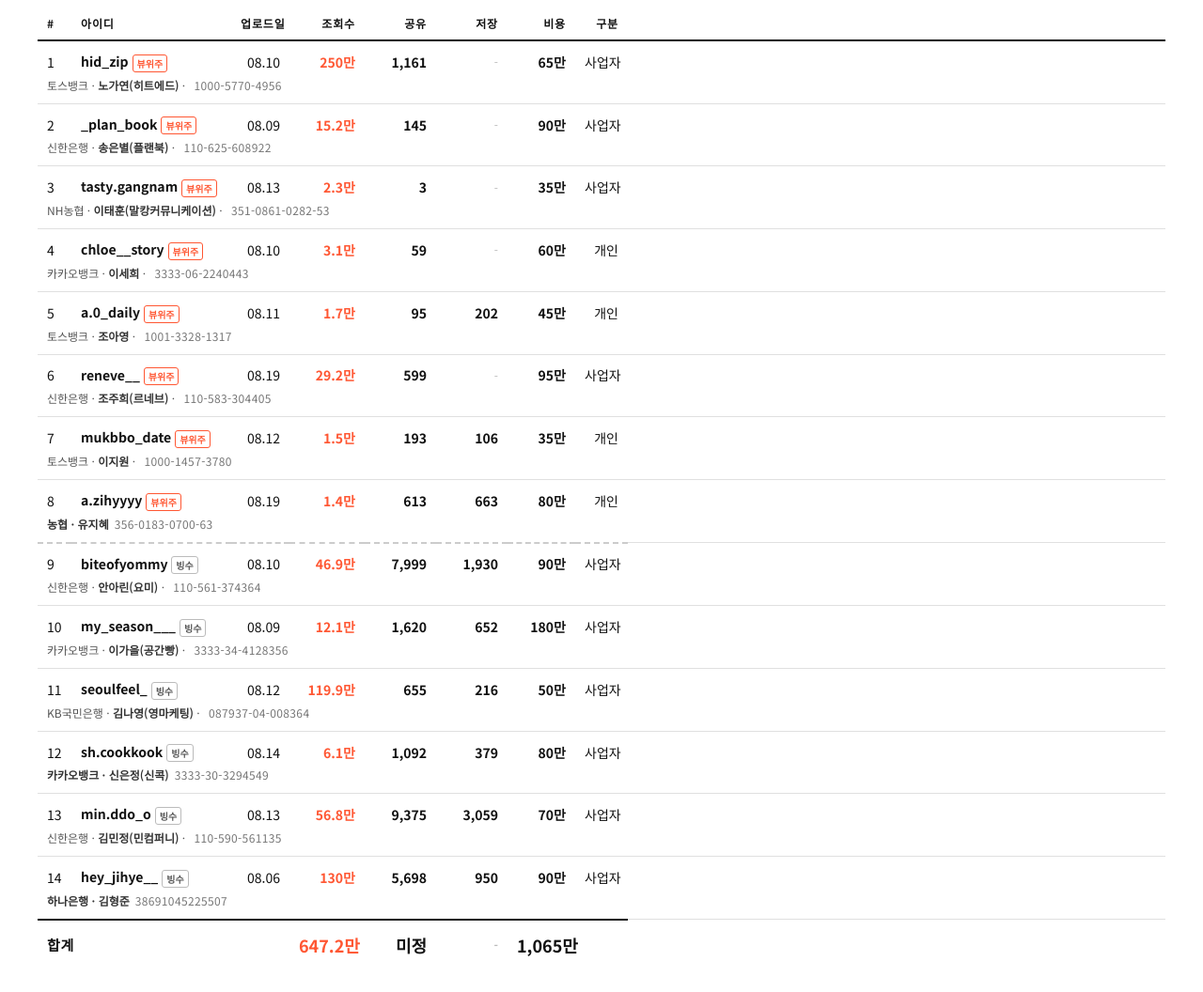
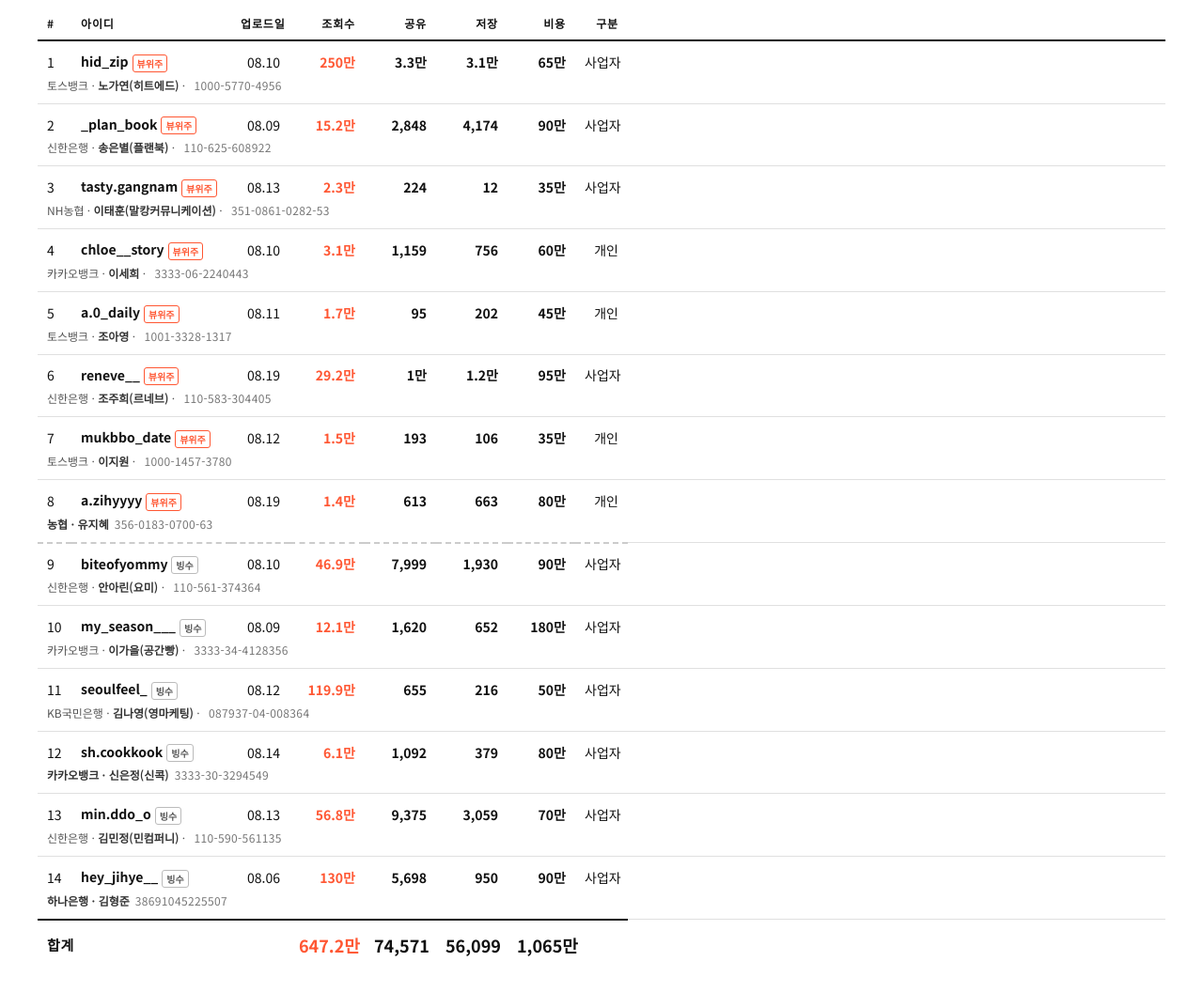
Before and after one commit to kangnaan00/connecting-3sec-guide, a plain HTML site: page loop808-2026/index.html in a window 1280 px wide. Shown: the part 590-1646 px from the top of the page at 94% size. Drawn offline with Linux system fonts and the light colour scheme.

Commit message:
루프808: 나머지 5개 계정 공유·저장 집계 완료 (14/14)
- hid_zip: DM공유 3.3만, 저장 3.1만
- _plan_book: DM공유 2,848, 저장 4,174
- tasty.gangnam: DM공유 224, 저장 12
- chloe__story: DM공유 1,159, 저장 756
- reneve__: DM공유 1만, 저장 1.2만
- 합계: 총 공유 74,571건 / 총 저장 56,099건
- stats-grid에 총 저장 항목 추가

Co-Authored-By: Claude Sonnet 4.6 <noreply@anthropic.com>

```diff
--- a/loop808-2026/index.html
+++ b/loop808-2026/index.html
@@ -86,7 +86,7 @@
 <div class="wrap">
 
   <span class="brand">LOOP 808</span>
-  <p class="tagline">인플루언서 캠페인 결과 · 2026.08 · 14개 계정 · 공유·저장 2026.11.02 기준 (9/14)</p>
+  <p class="tagline">인플루언서 캠페인 결과 · 2026.08 · 14개 계정 · 공유·저장 2026.11.02 기준</p>
 
   <div class="view-tabs">
     <button class="view-tab active" data-view="internal">내부용</button>
@@ -136,17 +136,17 @@
       </tr>
     </thead>
     <tbody>
-      <tr><td>1</td><td class="id"><a class="id-link" href="https://www.instagram.com/reel/Db2q_org4iY/" target="_blank">hid_zip</a> <span class="r1">뷰위주</span></td><td>08.10</td><td class="nv">250만</td><td class="ns">1,161</td><td class="na">-</td><td class="ns">65만</td><td>사업자</td></tr>
+      <tr><td>1</td><td class="id"><a class="id-link" href="https://www.instagram.com/reel/Db2q_org4iY/" target="_blank">hid_zip</a> <span class="r1">뷰위주</span></td><td>08.10</td><td class="nv">250만</td><td class="ns">3.3만</td><td class="ns">3.1만</td><td class="ns">65만</td><td>사업자</td></tr>
 <tr class="acct-row"><td colspan="9"><span class="acct-bank">토스뱅크</span><span class="acct-sep"> · </span><span class="acct-name">노가연(히트에드)</span><span class="acct-sep"> · </span><span class="acct-num">1000-5770-4956</span></td></tr>
-      <tr><td>2</td><td class="id"><a class="id-link" href="https://www.instagram.com/reel/Dbz9kpJIrf5/" target="_blank">_plan_book</a> <span class="r1">뷰위주</span></td><td>08.09</td><td class="nv">15.2만</td><td class="ns">145</td><td class="na">-</td><td class="ns">90만</td><td>사업자</td></tr>
+      <tr><td>2</td><td class="id"><a class="id-link" href="https://www.instagram.com/reel/Dbz9kpJIrf5/" target="_blank">_plan_book</a> <span class="r1">뷰위주</span></td><td>08.09</td><td class="nv">15.2만</td><td class="ns">2,848</td><td class="ns">4,174</td><td class="ns">90만</td><td>사업자</td></tr>
 <tr class="acct-row"><td colspan="9"><span class="acct-bank">신한은행</span><span class="acct-sep"> · </span><span class="acct-name">송은별(플랜북)</span><span class="acct-sep"> · </span><span class="acct-num">110-625-608922</span></td></tr>
-      <tr><td>3</td><td class="id"><a class="id-link" href="https://www.instagram.com/reel/Db98B2xpxCy/" target="_blank">tasty.gangnam</a> <span class="r1">뷰위주</span></td><td>08.13</td><td class="nv">2.3만</td><td class="ns">3</td><td class="na">-</td><td class="ns">35만</td><td>사업자</td></tr>
+      <tr><td>3</td><td class="id"><a class="id-link" href="https://www.instagram.com/reel/Db98B2xpxCy/" target="_blank">tasty.gangnam</a> <span class="r1">뷰위주</span></td><td>08.13</td><td class="nv">2.3만</td><td class="ns">224</td><td class="ns">12</td><td class="ns">35만</td><td>사업자</td></tr>
 <tr class="acct-row"><td colspan="9"><span class="acct-bank">NH농협</span><span class="acct-sep"> · </span><span class="acct-name">이태훈(말캉커뮤니케이션)</span><span class="acct-sep"> · </span><span class="acct-num">351-0861-0282-53</span></td></tr>
-      <tr><td>4</td><td class="id"><a class="id-link" href="https://www.instagram.com/reel/Db25nyxz9wq/" target="_blank">chloe__story</a> <span class="r1">뷰위주</span></td><td>08.10</td><td class="nv">3.1만</td><td class="ns">59</td><td class="na">-</td><td class="ns">60만</td><td>개인</td></tr>
+      <tr><td>4</td><td class="id"><a class="id-link" href="https://www.instagram.com/reel/Db25nyxz9wq/" target="_blank">chloe__story</a> <span class="r1">뷰위주</span></td><td>08.10</td><td class="nv">3.1만</td><td class="ns">1,159</td><td class="ns">756</td><td class="ns">60만</td><td>개인</td></tr>
 <tr class="acct-row"><td colspan="9"><span class="acct-bank">카카오뱅크</span><span class="acct-sep"> · </span><span class="acct-name">이세희</span><span class="acct-sep"> · </span><span class="acct-num">3333-06-2240443</span></td></tr>
       <tr><td>5</td><td class="id"><a class="id-link" href="https://www.instagram.com/reel/Db5nXXGpKoP/" target="_blank">a.0_daily</a> <span class="r1">뷰위주</span></td><td>08.11</td><td class="nv">1.7만</td><td class="ns">95</td><td class="ns">202</td><td class="ns">45만</td><td>개인</td></tr>
 <tr class="acct-row"><td colspan="9"><span class="acct-bank">토스뱅크</span><span class="acct-sep"> · </span><span class="acct-name">조아영</span><span class="acct-sep"> · </span><span class="acct-num">1001-3328-1317</span></td></tr>
-      <tr><td>6</td><td class="id"><a class="id-link" href="https://www.instagram.com/reel/DcLKG5nBVOb/" target="_blank">reneve__</a> <span class="r1">뷰위주</span></td><td>08.19</td><td class="nv">29.2만</td><td class="ns">599</td><td class="na">-</td><td class="ns">95만</td><td>사업자</td></tr>
+      <tr><td>6</td><td class="id"><a class="id-link" href="https://www.instagram.com/reel/DcLKG5nBVOb/" target="_blank">reneve__</a> <span class="r1">뷰위주</span></td><td>08.19</td><td class="nv">29.2만</td><td class="ns">1만</td><td class="ns">1.2만</td><td class="ns">95만</td><td>사업자</td></tr>
 <tr class="acct-row"><td colspan="9"><span class="acct-bank">신한은행</span><span class="acct-sep"> · </span><span class="acct-name">조주희(르네브)</span><span class="acct-sep"> · </span><span class="acct-num">110-583-304405</span></td></tr>
       <tr><td>7</td><td class="id"><a class="id-link" href="https://www.instagram.com/reel/Db8G4d7BLvj/" target="_blank">mukbbo_date</a> <span class="r1">뷰위주</span></td><td>08.12</td><td class="nv">1.5만</td><td class="ns">193</td><td class="ns">106</td><td class="ns">35만</td><td>개인</td></tr>
 <tr class="acct-row"><td colspan="9"><span class="acct-bank">토스뱅크</span><span class="acct-sep"> · </span><span class="acct-name">이지원</span><span class="acct-sep"> · </span><span class="acct-num">1000-1457-3780</span></td></tr>
@@ -171,8 +171,8 @@
         <td colspan="2">합계</td>
         <td></td>
         <td class="nv">647.2만</td>
-        <td class="ns">미정</td>
-        <td class="na">-</td>
+        <td class="ns">74,571</td>
+        <td class="ns">56,099</td>
         <td class="ns">1,065만</td>
         <td></td>
       </tr>
@@ -206,17 +206,17 @@
       </tr>
     </thead>
     <tbody>
-      <tr><td>1</td><td class="id"><a class="id-link" href="https://www.instagram.com/reel/Db2q_org4iY/" target="_blank">hid_zip</a> <span class="r1">뷰위주</span></td><td>08.10</td><td class="nv">250만</td><td class="ns">1,161</td><td class="na">-</td></tr>
+      <tr><td>1</td><td class="id"><a class="id-link" href="https://www.instagram.com/reel/Db2q_org4iY/" target="_blank">hid_zip</a> <span class="r1">뷰위주</span></td><td>08.10</td><td class="nv">250만</td><td class="ns">3.3만</td><td class="ns">3.1만</td></tr>
 <tr class="acct-row"><td colspan="9"><span class="acct-bank">토스뱅크</span><span class="acct-sep"> · </span><span class="acct-name">노가연(히트에드)</span><span class="acct-sep"> · </span><span class="acct-num">1000-5770-4956</span></td></tr>
-      <tr><td>2</td><td class="id"><a class="id-link" href="https://www.instagram.com/reel/Dbz9kpJIrf5/" target="_blank">_plan_book</a> <span class="r1">뷰위주</span></td><td>08.09</td><td class="nv">15.2만</td><td class="ns">145</td><td class="na">-</td></tr>
+      <tr><td>2</td><td class="id"><a class="id-link" href="https://www.instagram.com/reel/Dbz9kpJIrf5/" target="_blank">_plan_book</a> <span class="r1">뷰위주</span></td><td>08.09</td><td class="nv">15.2만</td><td class="ns">2,848</td><td class="ns">4,174</td></tr>
 <tr class="acct-row"><td colspan="9"><span class="acct-bank">신한은행</span><span class="acct-sep"> · </span><span class="acct-name">송은별(플랜북)</span><span class="acct-sep"> · </span><span class="acct-num">110-625-608922</span></td></tr>
-      <tr><td>3</td><td class="id"><a class="id-link" href="https://www.instagram.com/reel/Db98B2xpxCy/" target="_blank">tasty.gangnam</a> <span class="r1">뷰위주</span></td><td>08.13</td><td class="nv">2.3만</td><td class="ns">3</td><td class="na">-</td></tr>
+      <tr><td>3</td><td class="id"><a class="id-link" href="https://www.instagram.com/reel/Db98B2xpxCy/" target="_blank">tasty.gangnam</a> <span class="r1">뷰위주</span></td><td>08.13</td><td class="nv">2.3만</td><td class="ns">224</td><td class="ns">12</td></tr>
 <tr class="acct-row"><td colspan="9"><span class="acct-bank">NH농협</span><span class="acct-sep"> · </span><span class="acct-name">이태훈(말캉커뮤니케이션)</span><span class="acct-sep"> · </span><span class="acct-num">351-0861-0282-53</span></td></tr>
-      <tr><td>4</td><td class="id"><a class="id-link" href="https://www.instagram.com/reel/Db25nyxz9wq/" target="_blank">chloe__story</a> <span class="r1">뷰위주</span></td><td>08.10</td><td class="nv">3.1만</td><td class="ns">59</td><td class="na">-</td></tr>
+      <tr><td>4</td><td class="id"><a class="id-link" href="https://www.instagram.com/reel/Db25nyxz9wq/" target="_blank">chloe__story</a> <span class="r1">뷰위주</span></td><td>08.10</td><td class="nv">3.1만</td><td class="ns">1,159</td><td class="ns">756</td></tr>
 <tr class="acct-row"><td colspan="9"><span class="acct-bank">카카오뱅크</span><span class="acct-sep"> · </span><span class="acct-name">이세희</span><span class="acct-sep"> · </span><span class="acct-num">3333-06-2240443</span></td></tr>
       <tr><td>5</td><td class="id"><a class="id-link" href="https://www.instagram.com/reel/Db5nXXGpKoP/" target="_blank">a.0_daily</a> <span class="r1">뷰위주</span></td><td>08.11</td><td class="nv">1.7만</td><td class="ns">95</td><td class="ns">202</td></tr>
 <tr class="acct-row"><td colspan="9"><span class="acct-bank">토스뱅크</span><span class="acct-sep"> · </span><span class="acct-name">조아영</span><span class="acct-sep"> · </span><span class="acct-num">1001-3328-1317</span></td></tr>
-      <tr><td>6</td><td class="id"><a class="id-link" href="https://www.instagram.com/reel/DcLKG5nBVOb/" target="_blank">reneve__</a> <span class="r1">뷰위주</span></td><td>08.19</td><td class="nv">29.2만</td><td class="ns">599</td><td class="na">-</td></tr>
+      <tr><td>6</td><td class="id"><a class="id-link" href="https://www.instagram.com/reel/DcLKG5nBVOb/" target="_blank">reneve__</a> <span class="r1">뷰위주</span></td><td>08.19</td><td class="nv">29.2만</td><td class="ns">1만</td><td class="ns">1.2만</td></tr>
 <tr class="acct-row"><td colspan="9"><span class="acct-bank">신한은행</span><span class="acct-sep"> · </span><span class="acct-name">조주희(르네브)</span><span class="acct-sep"> · </span><span class="acct-num">110-583-304405</span></td></tr>
       <tr><td>7</td><td class="id"><a class="id-link" href="https://www.instagram.com/reel/Db8G4d7BLvj/" target="_blank">mukbbo_date</a> <span class="r1">뷰위주</span></td><td>08.12</td><td class="nv">1.5만</td><td class="ns">193</td><td class="ns">106</td></tr>
 <tr class="acct-row"><td colspan="9"><span class="acct-bank">토스뱅크</span><span class="acct-sep"> · </span><span class="acct-name">이지원</span><span class="acct-sep"> · </span><span class="acct-num">1000-1457-3780</span></td></tr>
@@ -237,8 +237,8 @@
         <td colspan="2">합계</td>
         <td></td>
         <td class="nv">647.2만</td>
-        <td class="ns">미정</td>
-        <td class="na">-</td>
+        <td class="ns">74,571</td>
+        <td class="ns">56,099</td>
       </tr>
     </tfoot>
   </table>
```
